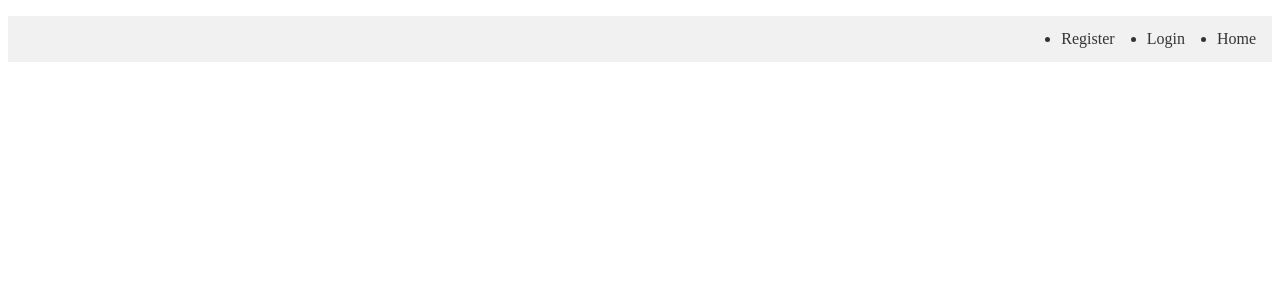
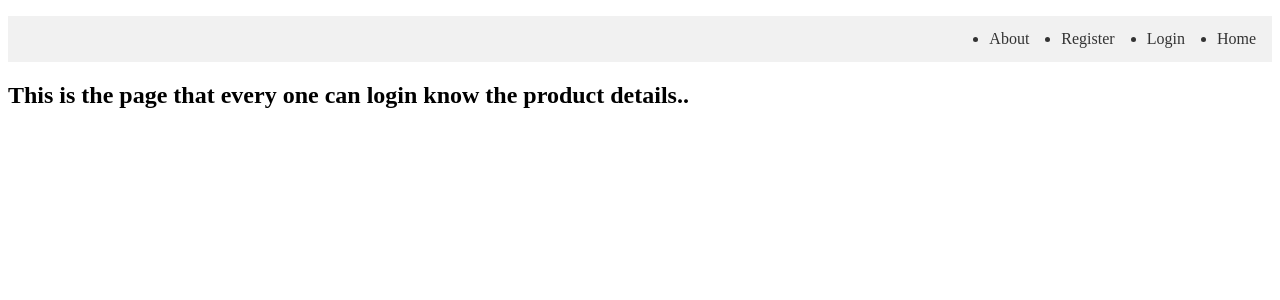
Before and after one commit to bkrishna1114/React-Basics, a React (Create React App) app: page /about/1 in a window 1280 px wide. Before the commit this address had no page. Shown: the top 300 px of the page. Built offline with nearby package versions, Linux system fonts and the light colour scheme.

Commit message:
use history and path perams

```diff
--- a/package.json
+++ b/package.json
@@ -9,7 +9,8 @@
     "axios": "^1.4.0",
     "react": "^18.2.0",
     "react-dom": "^18.2.0",
-    "react-router-dom": "^6.13.0",
+    "react-native": "^0.72.0",
+    "react-router-dom": "^6.14.0",
     "react-scripts": "5.0.1",
     "web-vitals": "^2.1.4"
   },
--- a/src/index.js
+++ b/src/index.js
@@ -1,6 +1,6 @@
 import React from 'react';
 import ReactDOM from 'react-dom/client';
-import App from './mainpage';
+import App from './pages/mainpage';
 import reportWebVitals from './reportWebVitals';
 
 
--- a/src/Home.js
+++ b/src/pages/Home.js
@@ -1,5 +1,5 @@
 import React, { useState } from 'react';
-import { Navigate, RedirectFunction} from 'react-router-dom'
+import { Navigate} from 'react-router-dom'
 
 export const Home = () => {
   const [auth,setAuth] = useState(false)
@@ -11,6 +11,7 @@ export const Home = () => {
       <center>
           <h1>Welcome Home</h1>
           <button onClick={() => setAuth(true)}>LogIn</button>
+          {/* <button>about</button> */}
       </center>
     </div>
   )
--- /dev/null
+++ b/src/pages/about.js
@@ -0,0 +1,14 @@
+import React from 'react'
+
+const About = ({name}) => {
+  return (
+
+      <div>
+      <h2>This is the page that every one can login know the product details..</h2>
+      <h3>{name}</h3>
+      </div>
+
+  )
+}
+
+export default About;
--- a/src/mainpage.js
+++ b/src/pages/mainpage.js
@@ -1,10 +1,10 @@
 import React from "react";
-import {BrowserRouter,Route,Routes} from 'react-router-dom'
+import {BrowserRouter,Route,Routes} from 'react-router-dom';
 import Navbar from "./navbar";
 import {Home} from "./Home";
-import Login from './user/login';
-import Register from './user/register';
-
+import Login from '../user/login';
+import Register from '../user/register';
+import About from './about';
 
 const App = () => {
     return(
@@ -15,6 +15,7 @@ const App = () => {
                     <Route path="/" element={<Home/>}/>
                     <Route path="/login" element={<Login/>}/>
                     <Route path="/register" element={<Register/>}/>
+                    <Route path="/about/:name" element={<About/>}/>
                 </Routes>
             </BrowserRouter>
         </div>
--- a/src/navbar.js
+++ b/src/pages/navbar.js
@@ -1,7 +1,5 @@
 import React from 'react';
 import { Link } from 'react-router-dom';
-import Register from './user/register';
-import Login from './user/login';
 import './navbar.css'
 
 
@@ -12,6 +10,7 @@ const Navbar = () => {
             <Link to='/' ><li>Home</li></Link>
             <Link to='/login' ><li>Login</li></Link>
             <Link to='/register' ><li>Register</li></Link>
+            <Link to='/about' ><li>About</li></Link>
         </ul>
     </div>
   )
--- a/src/user/login.js
+++ b/src/user/login.js
@@ -1,5 +1,6 @@
 import React from "react";
 import { useState } from "react";
+import {useNavigate} from 'react-router-dom';
 
 // Creating a react registration form...
 const Login = () => {
@@ -7,6 +8,7 @@ const Login = () => {
 		username : '',
 		password :'',
 	});
+  let navigate = useNavigate();
     const {username,password} = data;
 
     const onChangeHandler = e => {
@@ -15,7 +17,8 @@ const Login = () => {
 
     const onsubmitHandler = e =>{
         e.preventDefault()
-        console.log(data)
+        console.log(data);
+        navigate('/about')
     }
   return (
 	<div>
```
Also changed, not shown: src/pages/navbar.css (renamed from src/navbar.css), 1 other file (tests, documents, lock files or other folders).
